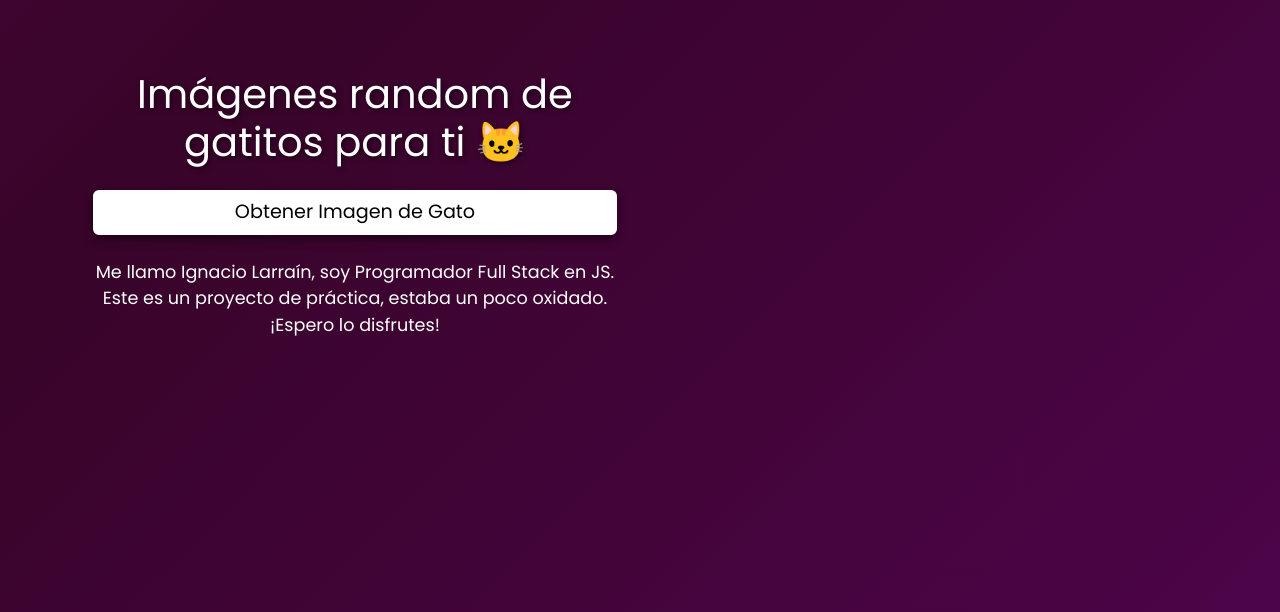
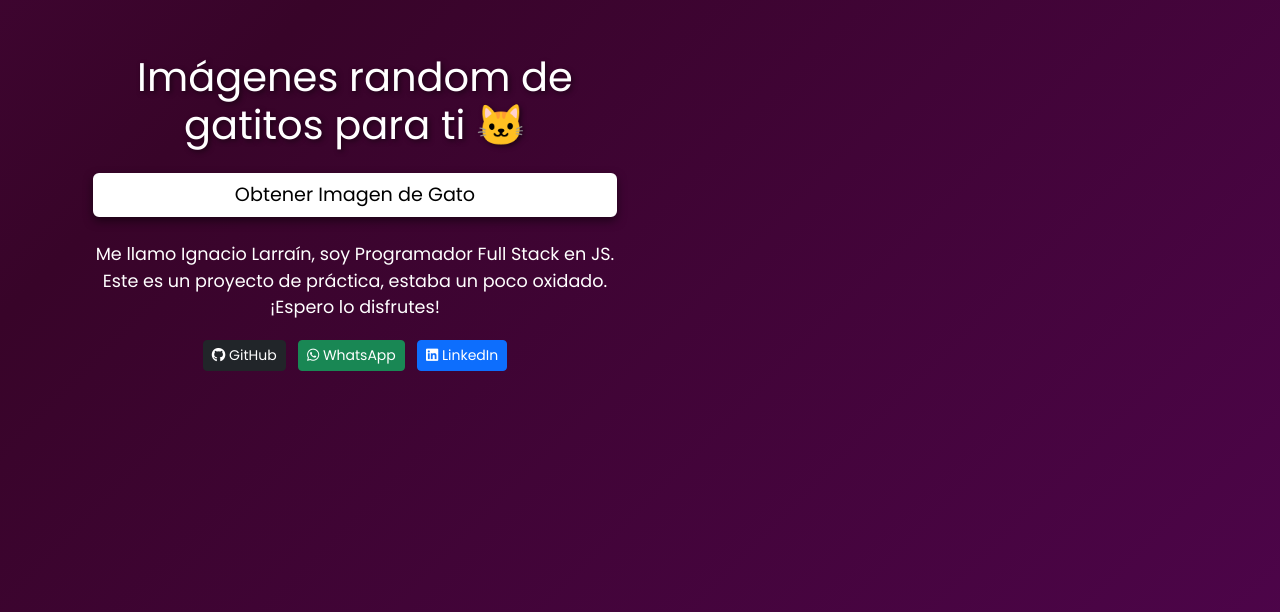
Before and after one commit to Iahlik/Api-cat, a website: page public/index.html in a window 1280 px wide. Shown: the part 188-800 px from the top of the page. Drawn offline with nearby package versions, Linux system fonts and the light colour scheme.

Commit message:
modificaciones de botones links

```diff
--- a/public/index.html
+++ b/public/index.html
@@ -6,7 +6,9 @@
     <link rel="icon" href="https://images.emojiterra.com/google/noto-emoji/unicode-15.1/color/share/1f431.jpg" type="image/jpeg">
     <link href="https://fonts.googleapis.com/css2?family=Poppins:wght@300;400;600&display=swap" rel="stylesheet">
     <link href="https://cdn.jsdelivr.net/npm/bootstrap@5.3.0/dist/css/bootstrap.min.css" rel="stylesheet">
+    <link rel="stylesheet" href="https://cdnjs.cloudflare.com/ajax/libs/font-awesome/6.0.0-beta3/css/all.min.css">
     <link rel="stylesheet" href="/css/style.css">
+    <link rel="stylesheet" href="https://cdnjs.cloudflare.com/ajax/libs/font-awesome/6.0.0-beta3/css/all.min.css">
     <title>Api Cat - Creado por Ignacio Larraín Villegas</title>
   </head>
 <body>
@@ -16,6 +18,17 @@
         <h1>Imágenes random de gatitos para ti 🐱</h1>
         <button id="obtenerGato" class="btn btn-primary mt-3">Obtener Imagen de Gato</button>
         <p class="mt-4">Me llamo Ignacio Larraín, soy Programador Full Stack en JS. Este es un proyecto de práctica, estaba un poco oxidado. ¡Espero lo disfrutes!</p>
+        <div class="social-buttons mt-1">
+          <a href="https://github.com/Iahlik" target="_blank" class="btn btn-dark btn-sm me-2">
+            <i class="fab fa-github"></i> GitHub
+          </a>
+          <a href="https://wa.me/1234567890" target="_blank" class="btn btn-success btn-sm me-2">
+            <i class="fab fa-whatsapp"></i> WhatsApp
+          </a>
+          <a href="https://www.linkedin.com/in/ignaciolarraín/" target="_blank" class="btn btn-primary btn-sm">
+            <i class="fab fa-linkedin"></i> LinkedIn
+          </a>
+        </div>
       </div>
       <div class="col-md-6 text-center">
         <img id="imagenGato" src="" alt="Imagen de un gato" class="img-fluid rounded shadow d-none">
```
